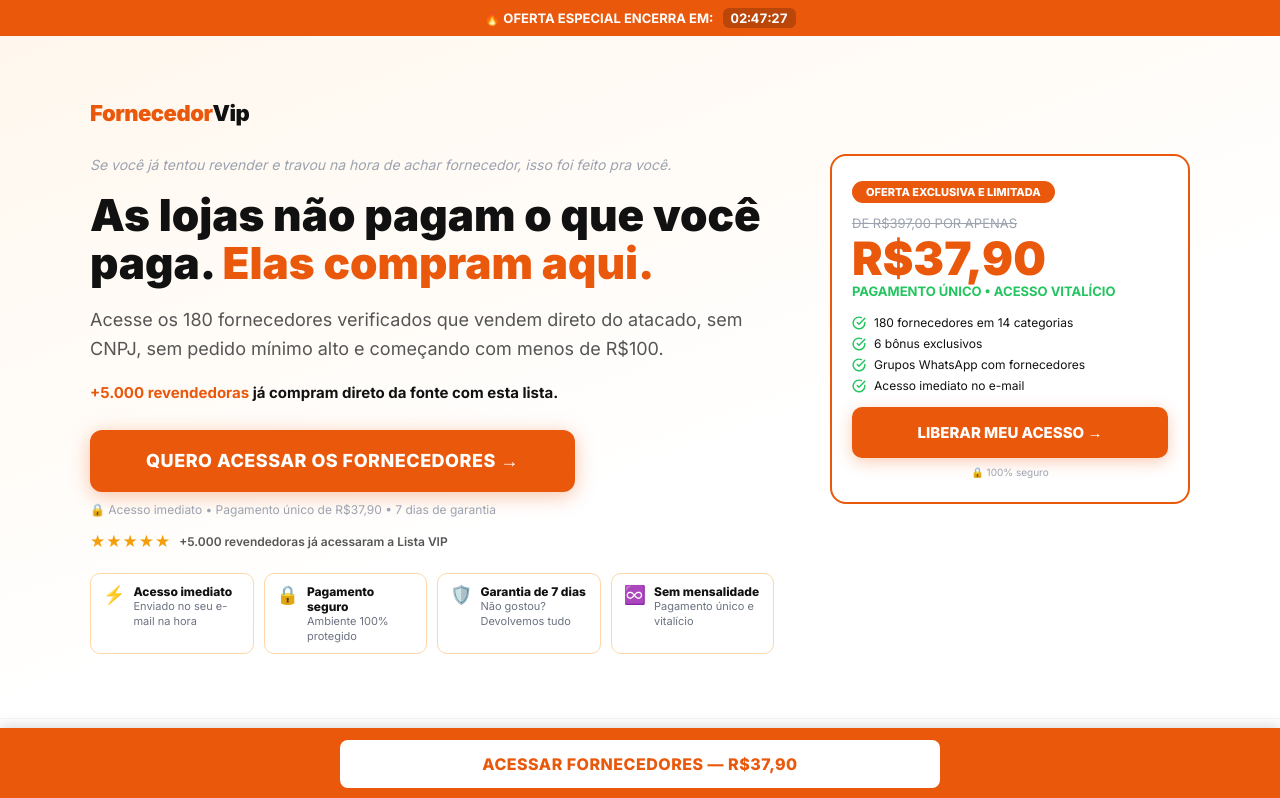
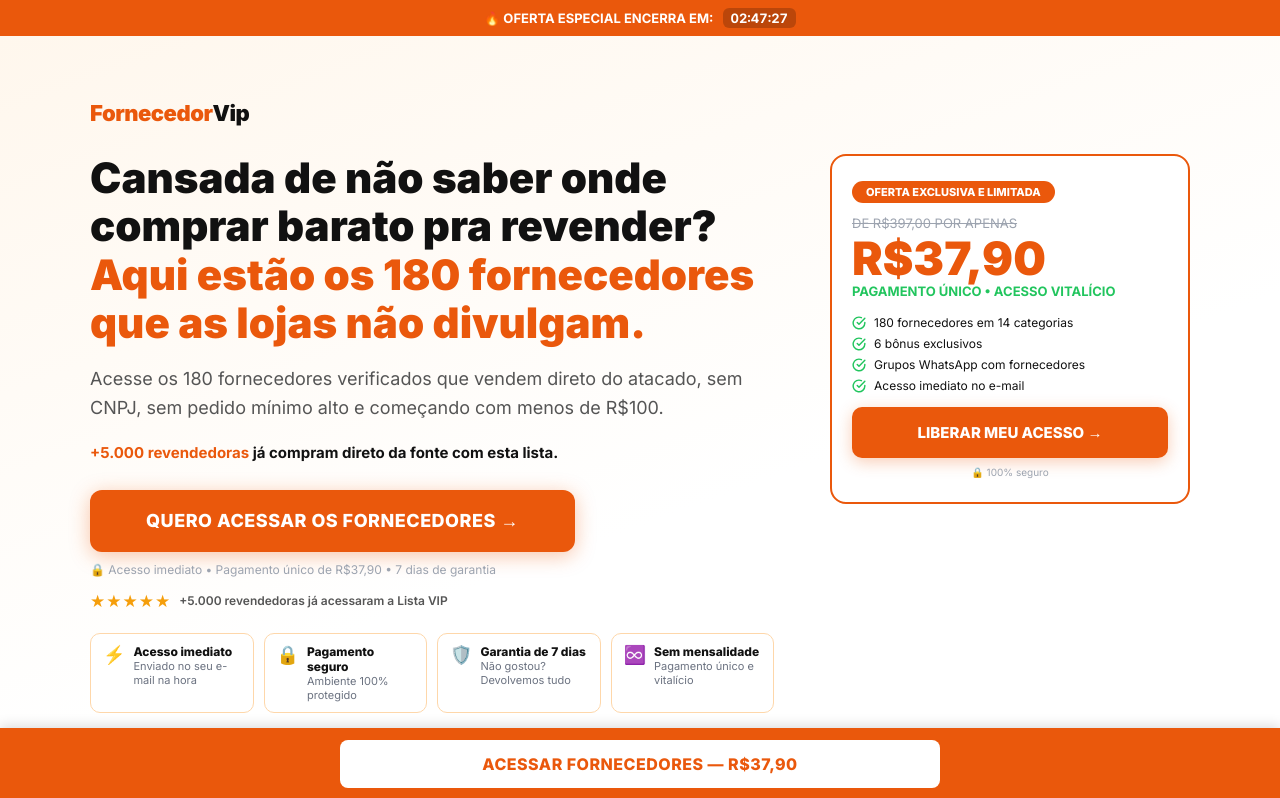
Before and after one commit to geisajanuariouba-cloud/fornecedor, a Next.js app: page /oferta in a window 1280 px wide. Shown: the top 798 px of the page. Built offline with nearby package versions, Linux system fonts and the light colour scheme.

Commit message:
feat: CRO improvements to /oferta — new headline, price anchoring, testimonials before CTA

```diff
--- a/src/app/oferta/page.tsx
+++ b/src/app/oferta/page.tsx
@@ -371,12 +371,9 @@ export default function FornecedoresOfertaPage() {
           <div style={{ display: "flex", gap: "56px", alignItems: "flex-start", flexDirection: isMobile ? "column" : "row" }}>
             {/* Coluna esquerda */}
             <div style={{ flex: isMobile ? undefined : "1 1 55%" }}>
-              <p style={{ fontStyle: "italic", fontSize: isMobile ? "13px" : "14px", color: "#9ca3af", lineHeight: 1.5, marginBottom: "16px", textAlign: isMobile ? "center" : "left" }}>
-                Se você já tentou revender e travou na hora de achar fornecedor, isso foi feito pra você.
-              </p>
-              <h1 style={{ fontSize: isMobile ? "28px" : "44px", fontWeight: 900, lineHeight: 1.1, marginBottom: "18px", textAlign: isMobile ? "center" : "left" }}>
-                As lojas não pagam o que você paga.{" "}
-                <span style={{ color: "#ea580c" }}>Elas compram aqui.</span>
+              <h1 style={{ fontSize: isMobile ? "26px" : "42px", fontWeight: 900, lineHeight: 1.15, marginBottom: "18px", textAlign: isMobile ? "center" : "left" }}>
+                Cansada de não saber onde comprar barato pra revender?{" "}
+                <span style={{ color: "#ea580c" }}>Aqui estão os 180 fornecedores que as lojas não divulgam.</span>
               </h1>
               <p style={{ fontSize: isMobile ? "15px" : "18px", color: "#555", lineHeight: 1.6, marginBottom: "20px", textAlign: isMobile ? "center" : "left" }}>
                 Acesse os 180 fornecedores verificados que vendem direto do atacado, sem CNPJ, sem pedido mínimo alto e começando com menos de R$100.
@@ -686,6 +683,21 @@ export default function FornecedoresOfertaPage() {
                   ))}
                 </div>
 
+                {/* Ancoragem de preço */}
+                <div style={{ display: "grid", gridTemplateColumns: "1fr 1fr", gap: "10px", marginBottom: "16px" }}>
+                  <div style={{ background: "#fee2e2", border: "1.5px solid #fca5a5", borderRadius: "10px", padding: "12px", textAlign: "center" }}>
+                    <div style={{ fontSize: "10px", fontWeight: 800, color: "#dc2626", textTransform: "uppercase", marginBottom: "4px" }}>Consultoria individual</div>
+                    <div style={{ fontSize: "22px", fontWeight: 900, color: "#dc2626", textDecoration: "line-through" }}>R$397</div>
+                    <div style={{ fontSize: "10px", color: "#ef4444", marginTop: "2px" }}>Por fornecedor avulso</div>
+                  </div>
+                  <div style={{ background: "#dcfce7", border: "2px solid #86efac", borderRadius: "10px", padding: "12px", textAlign: "center", position: "relative" }}>
+                    <div style={{ position: "absolute", top: "-10px", left: "50%", transform: "translateX(-50%)", background: "#16a34a", color: "#fff", fontSize: "9px", fontWeight: 800, padding: "2px 10px", borderRadius: "100px", whiteSpace: "nowrap" }}>VOCÊ LEVA</div>
+                    <div style={{ fontSize: "10px", fontWeight: 800, color: "#16a34a", textTransform: "uppercase", marginBottom: "4px" }}>Lista completa VIP</div>
+                    <div style={{ fontSize: "22px", fontWeight: 900, color: "#16a34a" }}>R$37,90</div>
+                    <div style={{ fontSize: "10px", color: "#16a34a", marginTop: "2px" }}>180 fornecedores</div>
+                  </div>
+                </div>
+
                 <div id="cta-principal" style={{ textAlign: "center", marginBottom: "20px", scrollMarginTop: "20px" }}>
                   <div style={{ fontSize: "13px", color: "#9ca3af", textDecoration: "line-through", marginBottom: "4px" }}>De R$397,00 por apenas:</div>
                   <div style={{ fontSize: isMobile ? "42px" : "52px", fontWeight: 900, color: "#ea580c", lineHeight: 1 }}>R$37,90</div>
@@ -697,6 +709,14 @@ export default function FornecedoresOfertaPage() {
                   <div style={{ fontSize: "12px", color: "#555", lineHeight: 1.6 }}>
                     É uma <strong>promoção de lançamento</strong> pra você conhecer o nosso material. Preferimos cobrar pouco e ter milhares de clientes satisfeitas do que cobrar caro de poucas. E você ainda tem <strong>7 dias de garantia</strong> — se não gostar, devolvemos 100%. Risco zero.
                   </div>
+                </div>
+
+                {/* Depoimentos rápidos antes do botão */}
+                <div style={{ display: "grid", gridTemplateColumns: "repeat(3, 1fr)", gap: "8px", marginBottom: "14px" }}>
+                  {["/depoimentos/dep1.webp", "/depoimentos/dep2.webp", "/depoimentos/dep3.webp"].map((src, i) => (
+                    // eslint-disable-next-line @next/next/no-img-element
+                    <img key={i} src={src} alt={`Depoimento ${i + 1}`} loading="lazy" decoding="async" style={{ width: "100%", height: "auto", display: "block", borderRadius: "8px", border: "1px solid #e5e7eb" }} />
+                  ))}
                 </div>
 
                 <a href={CHECKOUT_URL} onClick={goToCheckout} style={{ display: "block", boxSizing: "border-box", textAlign: "center", textDecoration: "none", width: "100%", background: "#22c55e", color: "#fff", border: "none", borderRadius: "12px", padding: "18px", fontSize: "17px", fontWeight: 800, cursor: "pointer", textTransform: "uppercase", fontFamily: "inherit", boxShadow: "0 4px 20px rgba(34,197,94,0.35)", marginBottom: "12px" }}>
```
